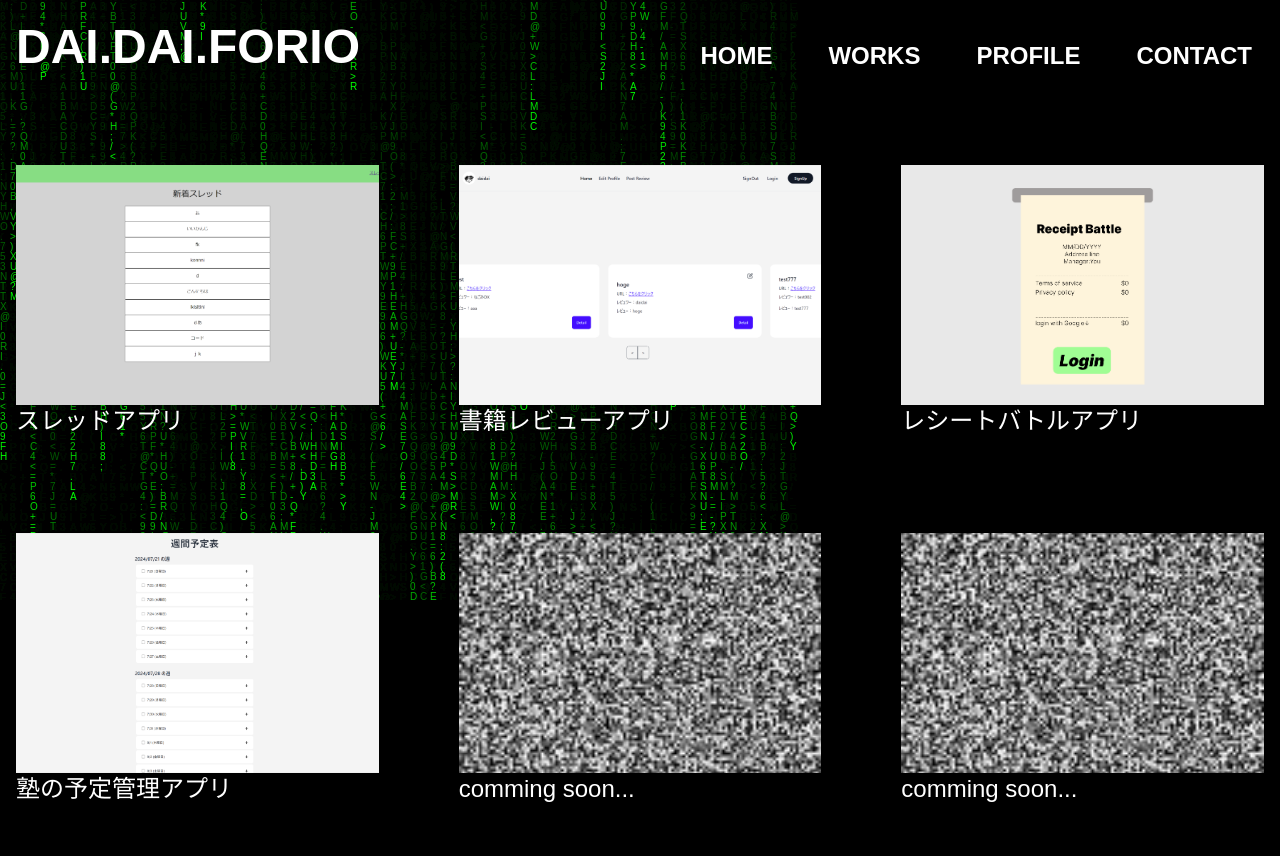
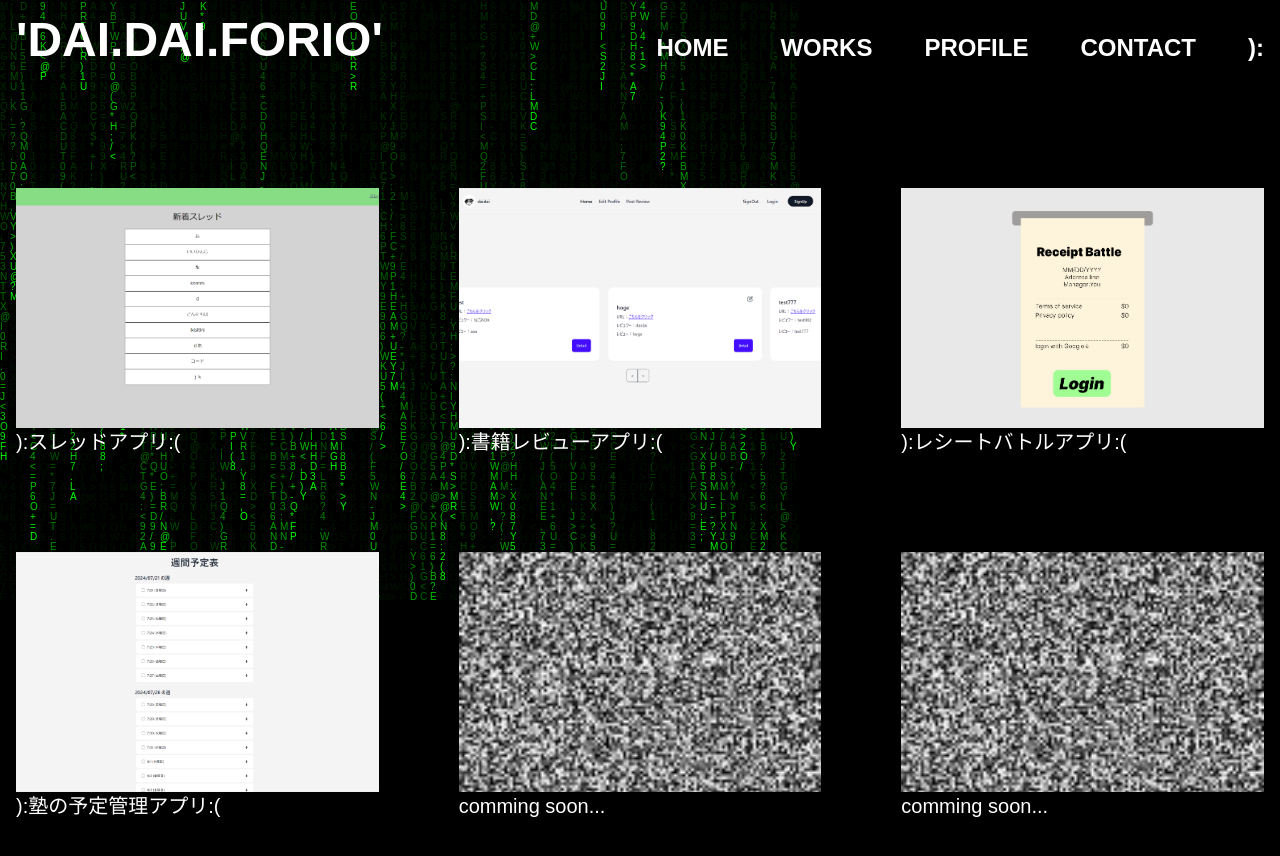
Before and after one commit to dyedai/my-portfolio, a Next.js app: page /works in a window 1280 px wide. Shown: the top 856 px of the page. Built offline with nearby package versions, Linux system fonts and the light colour scheme; a web font is replaced by a local one.

Commit message:
ヘッダー調整

```diff
--- a/src/app/Header.tsx
+++ b/src/app/Header.tsx
@@ -2,6 +2,7 @@
 
 import Link from "next/link";
 import { useState } from "react";
+import AnimatedLink from "./animatedlink";
 
 const Header: React.FC = () => {
   const [isOpen, setIsOpen] = useState(false);
@@ -13,31 +14,31 @@ const Header: React.FC = () => {
     <nav className="relative top-0 left-0 w-full z-20">
       <div className="max-w-screen-xl flex flex-wrap items-center justify-between mx-auto p-4">
         <Link href="/" className="flex items-center space-x-3 rtl:space-x-reverse">
-          <span className="self-center text-5xl font-semibold whitespace-nowrap text-white">DAI.DAI.FORIO</span>
+          <span className="self-center text-5xl font-semibold whitespace-nowrap text-white">&apos;DAI.DAI.FORIO&apos;</span>
         </Link>
         <button
           onClick={toggleMenu}
-          className="inline-flex items-center p-2 w-10 h-10 justify-center text-sm text-white rounded-lg md:hidden hover:bg-gray-800 transition duration-200"
+          className="inline-flex items-center p-2 w-10 h-10 justify-center text-sm text-white rounded-lg md:hidden transition duration-200"
           aria-controls="navbar-default"
           aria-expanded={isOpen}
         >
           <span className="sr-only">Open main menu</span>
-          <svg className="w-5 h-5" aria-hidden="true" xmlns="http://www.w3.org/2000/svg" fill="none" viewBox="0 0 17 14">
+          <svg className="mt-5 w-5 h-5" aria-hidden="true" xmlns="http://www.w3.org/2000/svg" fill="none" viewBox="0 0 17 14">
             <path stroke="currentColor" strokeLinecap="round" strokeLinejoin="round" strokeWidth="2" d="M1 1h15M1 7h15M1 13h15" />
           </svg>
         </button>
         <div className={`w-full md:block md:w-auto ${isOpen ? "block" : "hidden"}`} id="navbar-default">
-          <ul className="font-medium flex flex-col p-4 md:p-0 mt-4 md:flex-row md:space-x-8">
-            <li>
-              <Link href="/" className="c-txt line flex py-2 px-3 text-white transition duration-200">
-                <span className="text-2xl font-semibold whitespace-nowrap text-white">HOME</span>
-              </Link>
-            </li>
-            {["WORKS", "PROFILE", "CONTACT"].map((item) => (
+          <ul className="font-medium flex flex-col p-4 md:p-0 mt-4 md:flex-row md:space-x-8 gap-5">
+            {["HOME", "WORKS", "PROFILE", "CONTACT", "):"].map((item) => (
               <li key={item}>
-                <Link href={`/${item.toLowerCase()}`} className="c-txt line flex py-2 px-3 text-white transition duration-200">
-                  <span className="self-center text-2xl font-semibold whitespace-nowrap text-white">{item}</span>
-                </Link>
+                <AnimatedLink
+                  href={item === "HOME" ? "/" : `/${item.toLowerCase()}`}
+                  english={item}
+                  japanese={item === "):" ? ":)" : item === "HOME" ? "ホーム" : item === "WORKS" ? "作品" : item === "PROFILE" ? "プロフィール" : "連絡先"}
+                  className="c-txt line flex py-2 px-3 text-white transition duration-200"
+                >
+                  <span className="text-2xl font-semibold whitespace-nowrap text-white">{item}</span>
+                </AnimatedLink>
               </li>
             ))}
           </ul>
--- /dev/null
+++ b/src/app/animatedlink.tsx
@@ -0,0 +1,23 @@
+import React, { FC, useState } from "react";
+import Link from "next/link";
+
+interface AnimatedLinkProps {
+  href: string;
+  english: string;
+  japanese: string;
+  children: React.ReactNode;
+  className?: string;
+}
+
+// eslint-disable-next-line @typescript-eslint/no-unused-vars
+const AnimatedLink: FC<AnimatedLinkProps> = ({ href, english, japanese, className }) => {
+  const [hovered, setHovered] = useState(false);
+  return (
+    <Link href={href} className="relative inline-block text-2xl font-semibold text-white" onMouseEnter={() => setHovered(true)} onMouseLeave={() => setHovered(false)}>
+      <span className={`transition-opacity duration-300 ${hovered ? "opacity-0" : "opacity-100"}`}>{english}</span>
+      <span className={`absolute transition-opacity duration-300 ${hovered ? "opacity-100" : "opacity-0"}`}>{japanese}</span>
+    </Link>
+  );
+};
+
+export default AnimatedLink;
--- a/src/app/contact/page.tsx
+++ b/src/app/contact/page.tsx
@@ -4,9 +4,9 @@ import Link from "next/link";
 export default function ContactPage() {
   return (
     <div className="text-center">
-      <div className="flex items-center gap-20">
+      <div className="flex items-center gap-20 justify-center">
         <Link href={"https://twitter.com/___daidai__"}>
-          <Image src="/images/noise.gif" alt="x-logo-white" width={100} height={100} />
+          <Image src="/images/logo-white.png" alt="x-logo-white" width={100} height={100} />
         </Link>
         <Link href={"https://twitter.com/___daidai__"}>
           <Image src="/images/logo-white.png" alt="x-logo-white" width={100} height={100} />
--- a/src/app/globals.css
+++ b/src/app/globals.css
@@ -25,28 +25,3 @@ body {
     text-wrap: balance;
   }
 }
-
-.c-txt.line {
-  position: relative;
-  display: inline-block; /* インライン要素に適用できるようにする */
-  padding-bottom: 5px; /* 下に余白を追加 */
-  color: white; /* テキストの色を白に */
-}
-
-.c-txt.line::before {
-  content: "";
-  position: absolute;
-  bottom: 0;
-  left: 0;
-  width: 100%;
-  height: 2px;
-  background: white; /* アンダーラインの色をオレンジに */
-  transform: scaleX(0); /* 初期状態で縮小 */
-  transform-origin: right; /* 右側を起点に縮小 */
-  transition: transform 0.3s ease-in-out; /* スムーズなトランジションを設定 */
-}
-
-.c-txt.line:hover::before {
-  transform: scaleX(1); /* ホバー時に拡大 */
-  transform-origin: left; /* 左側を起点に拡大 */
-}
--- a/src/app/works/page.tsx
+++ b/src/app/works/page.tsx
@@ -4,22 +4,22 @@ import Image from "next/image";
 export default function WorksPage() {
   const projects = [
     {
-      title: "スレッドアプリ",
+      title: "):スレッドアプリ:(",
       thumbnail: "/images/threads.png",
       link: "https://example.com/project1",
     },
     {
-      title: "書籍レビューアプリ",
+      title: "):書籍レビューアプリ:(",
       thumbnail: "/images/bookreview.png",
       link: "https://example.com/project2",
     },
     {
-      title: "レシートバトルアプリ",
+      title: "):レシートバトルアプリ:(",
       thumbnail: "/images/receptBattle.png",
       link: "https://example.com/project3",
     },
     {
-      title: "塾の予定管理アプリ",
+      title: "):塾の予定管理アプリ:(",
       thumbnail: "/images/juku.png",
       link: "https://example.com/project4",
     },
@@ -35,7 +35,7 @@ export default function WorksPage() {
     },
   ];
   return (
-    <div className="grid grid-cols-3 gap-20 p-4">
+    <div className="grid grid-cols-3 gap-20 p-4 pt-20">
       {projects.map((project) => (
         <a
           key={project.title}
@@ -45,7 +45,7 @@ export default function WorksPage() {
           className="relative group block overflow-hidden transition-transform transform hover:scale-125 hover:z-100"
         >
           <Image src={project.thumbnail} alt={project.title} width={2400} height={1600} className="w-full h-60 object-cover" />
-          <p className="font-dot text-2xl mb-4">{project.title}</p>
+          <p className="font-dot text-xl mb-4">{project.title}</p>
         </a>
       ))}
     </div>
```
